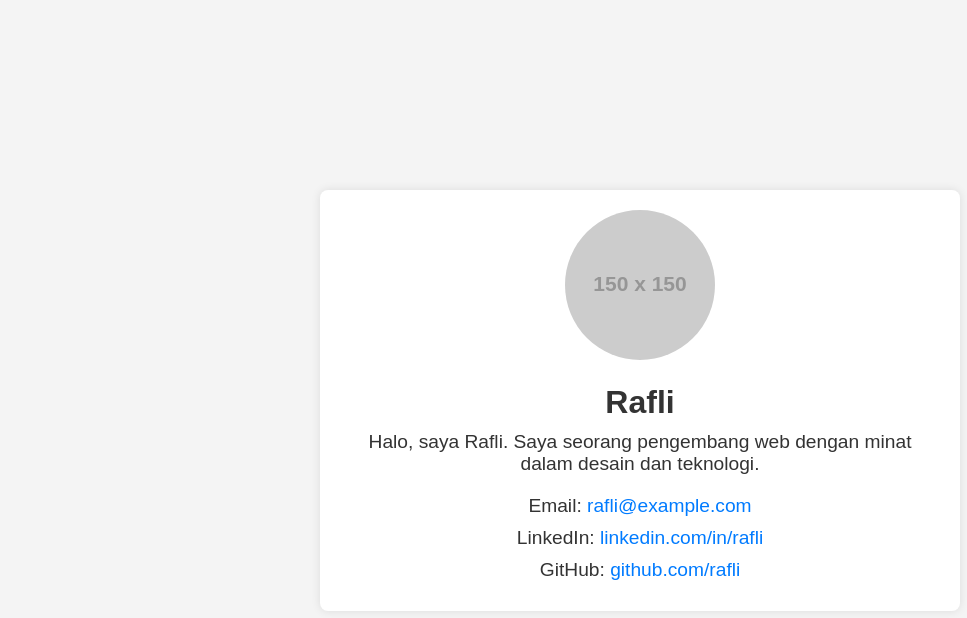
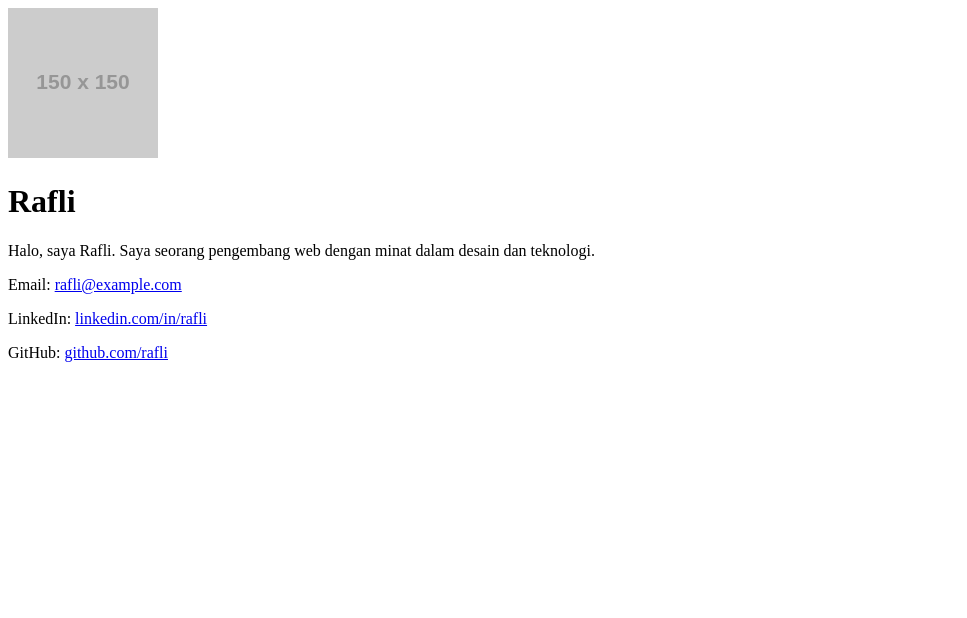
Before and after one commit to rafirisya/tutorialweb, a plain HTML site: page index.html in a window 1280 px wide. Shown: the whole page, without its empty margins (0-967 px from the left). Drawn offline with Linux system fonts and the light colour scheme; placeholder pictures from the web are drawn by us.

Commit message:
Update index.html

```diff
--- a/index.html
+++ b/index.html
@@ -3,57 +3,8 @@
 <head>
     <meta charset="UTF-8">
     <meta name="viewport" content="width=device-width, initial-scale=1.0">
-    <title>Biodata Rafli</title>
-    <style>
-        body {
-            font-family: Arial, sans-serif;
-            background-color: #f4f4f4;
-            color: #333;
-            margin: 0;
-            padding: 0;
-            display: flex;
-            justify-content: center;
-            align-items: center;
-            height: 100vh;
-        }
-        .container {
-            background-color: #fff;
-            border-radius: 8px;
-            box-shadow: 0 0 10px rgba(0, 0, 0, 0.1);
-            width: 80%;
-            max-width: 600px;
-            padding: 20px;
-            text-align: center;
-        }
-        .profile-img {
-            border-radius: 50%;
-            width: 150px;
-            height: 150px;
-            object-fit: cover;
-            margin-bottom: 20px;
-        }
-        h1 {
-            margin: 0;
-            font-size: 2em;
-            color: #333;
-        }
-        p {
-            font-size: 1.2em;
-            margin: 10px 0;
-        }
-        .contact-info {
-            margin-top: 20px;
-            font-size: 1em;
-        }
-        .contact-info a {
-            color: #007BFF;
-            text-decoration: none;
-        }
-        .contact-info a:hover {
-            text-decoration: underline;
-        }
-    </style>
-</head>
+    <title>UPDATE GITHUB</title>
+
 <body>
     <div class="container">
         <img src="https://via.placeholder.com/150" alt="Foto Profil Rafli" class="profile-img">
```
